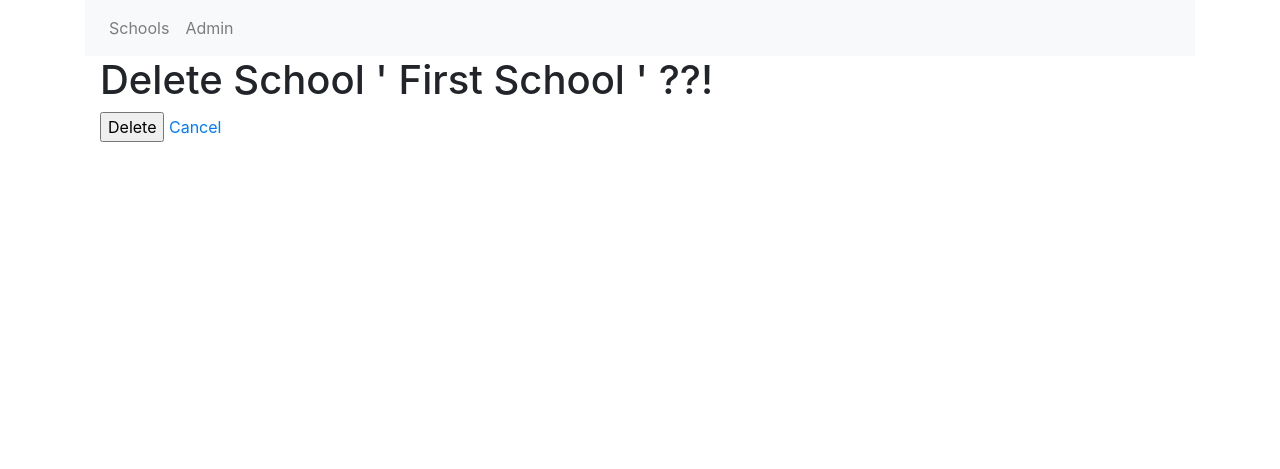
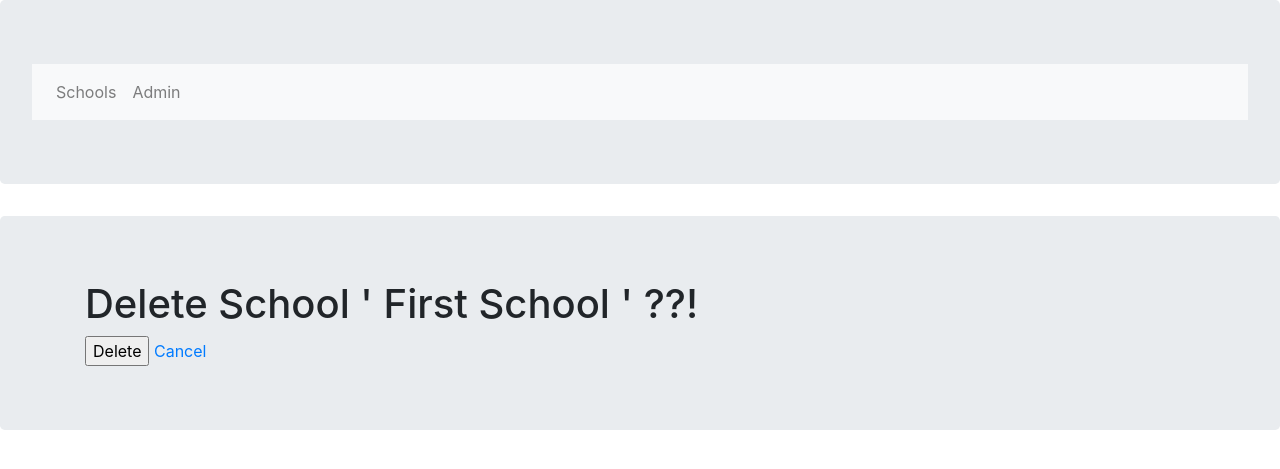
Before and after one commit to hmdhszd/practice-django, a Django app: page /basic_app/delete/1/ in a window 1280 px wide. Shown: the top 469 px of the page. Run offline with Django 3.2, Linux system fonts and the light colour scheme; data comes from the database, SQL or seed files in the repository; both versions use the stored data as it was after the commit; some libraries are stand-ins or nearby versions.

Commit message:
fix bugs

```diff
--- a/NEW_PROJECT__class_based_views/basic_app/templates/basic_app/basic_app_base.html
+++ b/NEW_PROJECT__class_based_views/basic_app/templates/basic_app/basic_app_base.html
@@ -10,7 +10,7 @@
 
 
 
-<div class="container">
+<div class="jumbotron">
 <nav class="navbar navbar-expand-lg navbar-light bg-light">
 
   <div class="collapse navbar-collapse" id="navbarNav">
@@ -40,7 +40,7 @@
 
 
 
-	<div class="container">
+	<div class="jumbotron">
 		{% block body_block %}
 
     	{% endblock body_block %}
--- a/learn_users_django/basic_app/urls.py
+++ b/learn_users_django/basic_app/urls.py
@@ -8,5 +8,6 @@ app_name = 'basic_app'
 urlpatterns = [
     path('register/', views.register, name='register'),
     path('user_login/', views.user_login, name='user_login'),
+    path('user_logout/', views.user_logout, name='user_logout'),
 
 ]
--- a/learn_users_django/learn_users_django/settings.py
+++ b/learn_users_django/learn_users_django/settings.py
@@ -136,7 +136,7 @@ STATICFILES_DIR = [STATIC_DIR,]
 
 
 MEDIA_URL = '/media/'
-MEDIA_ROOT = MEDIA_DIR
+MEDIA_ROOT = 'MEDIA_DIR'
 
 
 
--- a/learn_users_django/templates/basic_app/base.html
+++ b/learn_users_django/templates/basic_app/base.html
@@ -13,7 +13,7 @@
 				<li class="navbar-link"><a href="{% url 'basic_app:register' %}">Register</a></li>
 
 				{% if user.is_authenticated %}
-				<li class="navbar-link"><a href="{% url 'logout' %}">Logout</a></li>
+				<li class="navbar-link"><a href="{% url 'basic_app:user_logout' %}">Logout</a></li>
 				{% else %}
 				<li class="navbar-link"><a href="{% url 'basic_app:user_login' %}">Login</a></li>
 				{% endif %}
```
Also changed, not shown: learn_users_django/MEDIA_DIR/profile_pics/1092433-popular-hd-wallpaper-beach-1920x1080-cell-phone.jpg (added), learn_users_django/MEDIA_DIR/profile_pics/logo-for-iran-vector-21555186.jpg (added), learn_users_django/db.sqlite3, learn_users_django/media/profile_pics/1092262-free-download-hd-wallpaper-beach-2560x1600-pictures.jpg (added).
